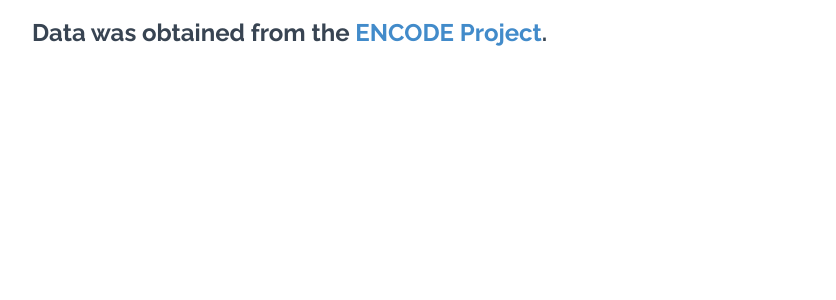
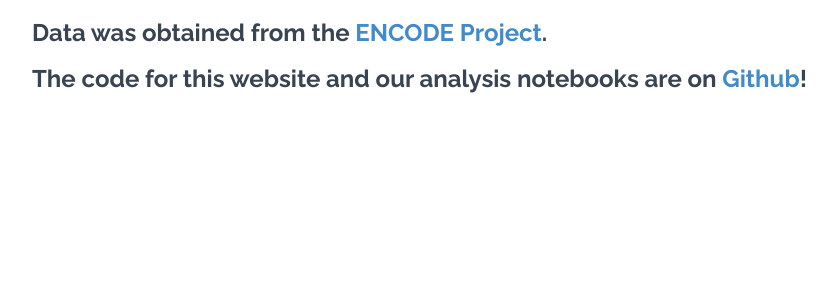
Before and after one commit to hackseq/2016_project_4, a Flask app: page /data in a window 1280 px wide. Shown: the part 70-370 px from the top of the page, without its empty margins (23-859 px from the left). Run offline with Flask 2, Linux system fonts and the light colour scheme; parts of the project's set-up code (start-up, migrations or seed data) failed here and were passed over; some libraries are stand-ins or nearby versions.

Commit message:
Added a Github link

```diff
--- a/webapp/webapp/templates/data.html
+++ b/webapp/webapp/templates/data.html
@@ -4,5 +4,5 @@
 {% block content %}
 
 <h3>Data was obtained from the <a href="https://www.encodeproject.org/search/?searchTerm=gm12878&type=Experiment&assembly=hg19&files.file_type=bam">ENCODE Project</a>.</h3>
-
+<h3>The code for this website and our analysis notebooks are on <a href="https://github.com/hackseq/2016_project_4">Github</a>!
 {% endblock %}
```
